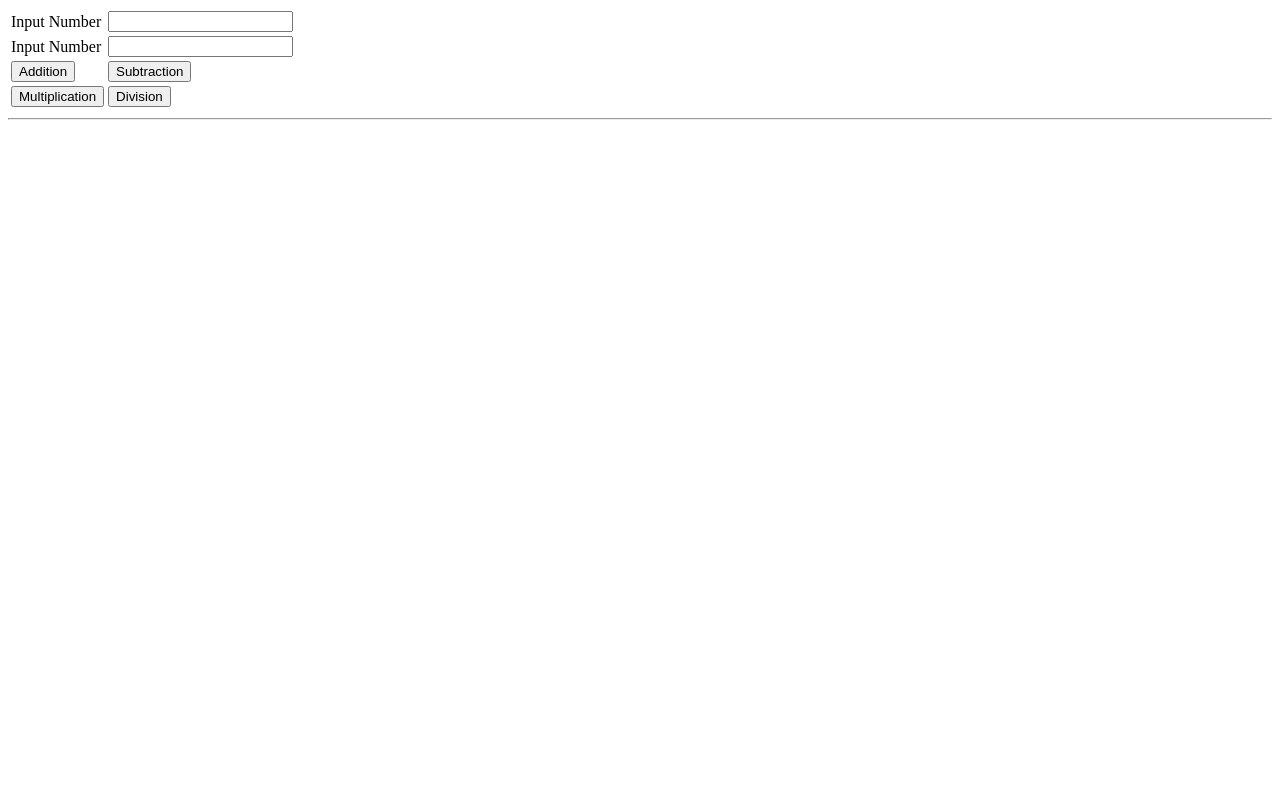
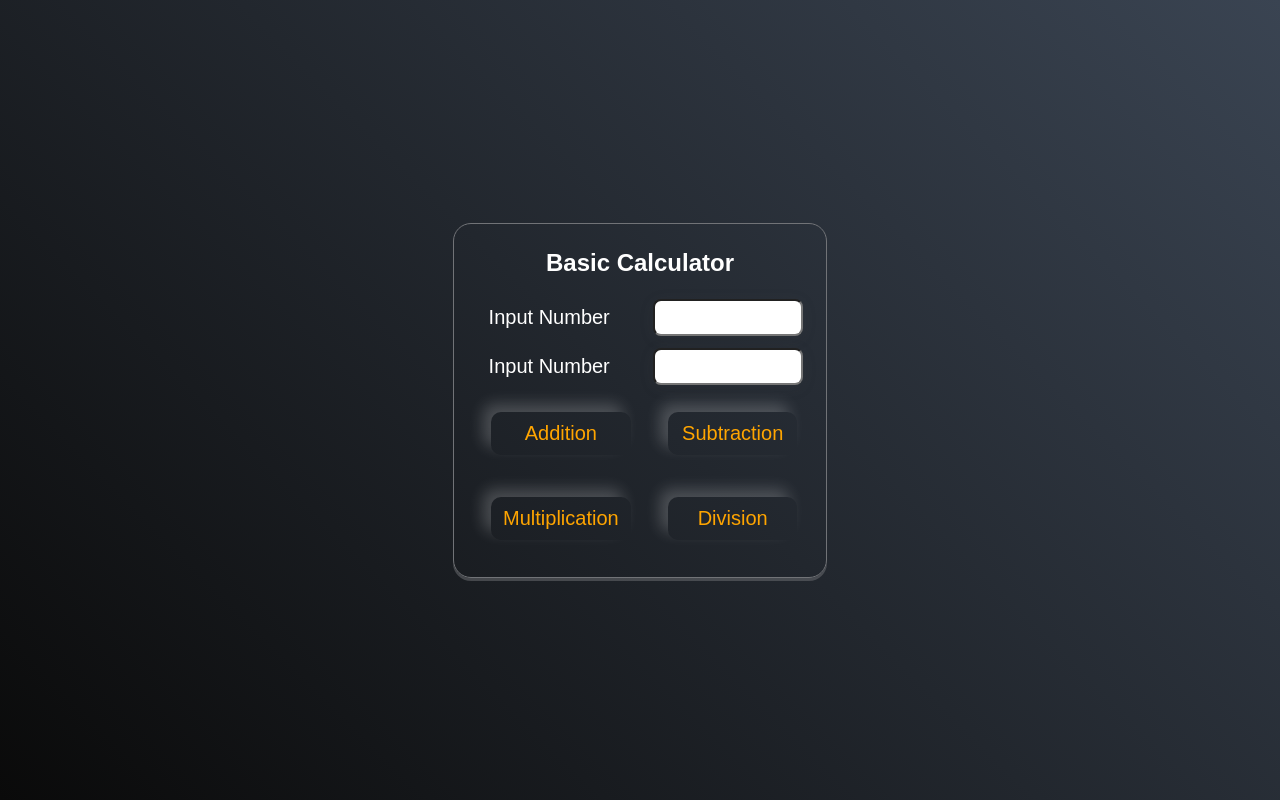
Before and after one commit to akashJan/basic-calculator, a plain HTML site: page index.html in a window 1280 px wide. Drawn offline with Linux system fonts and the light colour scheme.

Commit message:
Applied Styling

```diff
--- a/index.html
+++ b/index.html
@@ -7,28 +7,48 @@
     <link rel="stylesheet" href="style.css" />
   </head>
   <body>
+    <div id="calculator">
+      <h2>Basic Calculator</h2>
       <table>
         <tbody>
+          <!-- Input Div -->
+          <div id="inputDiv">
+             <div id="box1">
               <tr>
                 <td><label for="">Input Number</label></td>
                 <td><input type="number" name="" id="inputFiledOne" /></td>
               </tr>
+             </div>
+             <div id="box2">
               <tr>
                 <td><label for="">Input Number</label></td>
                 <td><input type="number" name="" id="inputFiledTwo" /></td>
               </tr>
+             </div>
+          </div>
+          <!-- Button Div -->
+          <div id="btnDiv">
+            <div id="box3">
               <tr>
                 <td><button type="button" id="addition">Addition</button></td>
-          <td><button type="button">Subtraction</button></td>
+                <td>
+                  <button type="button" id="subtraction">Subtraction</button>
+                </td>
               </tr>
+            </div>
+            <div id="box4">
               <tr>
-          <td><button type="button">Multiplication</button></td>
-          <td><button type="button">Division</button></td>
+                <td>
+                  <button type="button" id="multiplication">
+                    Multiplication
+                  </button>
+                </td>
+                <td><button type="button" id="division">Division</button></td>
               </tr>
+            </div>
+          </div>
         </tbody>
       </table>
-    <hr />
-
     <script src="script.js"></script>
   </body>
 </html>
--- a/script.js
+++ b/script.js
@@ -4,3 +4,24 @@ addition.addEventListener("click", () => {
   const numTwo = +document.querySelector("#inputFiledTwo").value;
   alert(numOne + numTwo);
 });
+
+const subtraction = document.querySelector("#subtraction");
+subtraction.addEventListener("click", () => {
+  const numOne = +document.querySelector("#inputFiledOne").value;
+  const numTwo = +document.querySelector("#inputFiledTwo").value;
+  alert(numOne - numTwo);
+});
+
+const multiplication = document.querySelector("#multiplication");
+multiplication.addEventListener("click", () => {
+  const numOne = +document.querySelector("#inputFiledOne").value;
+  const numTwo = +document.querySelector("#inputFiledTwo").value;
+  alert(numOne * numTwo);
+});
+
+const division = document.querySelector("#division");
+division.addEventListener("click", () => {
+  const numOne = +document.querySelector("#inputFiledOne").value;
+  const numTwo = +document.querySelector("#inputFiledTwo").value;
+  alert(numOne / numTwo);
+});
--- a/style.css
+++ b/style.css
@@ -0,0 +1,65 @@
+* {
+  margin: 0;
+  padding: 0;
+  box-sizing: border-box;
+  font-family: "Poppins", sans-serif;
+}
+
+body {
+  width: 100%;
+  height: 100vh;
+  display: flex;
+  justify-content: center;
+  align-items: center;
+  background: linear-gradient(45deg, #0a0a0a, #3a4452);
+}
+#calculator {
+  border: 1px solid #717377;
+  padding: 15px;
+  border-radius: 18px;
+  background: transparent;
+  box-shadow: 0px 3px rgba(113, 115, 119, 0.5);
+}
+h2 {
+  color: white;
+  display: flex;
+  justify-content: center;
+  margin: 5px;
+  padding: 5px;
+}
+
+label {
+  margin: 8px;
+  padding: 10px;
+  border-radius: 10px;
+  background: transparent;
+  color: #ffffff;
+  font-size: 20px;
+}
+input {
+  width: 150px;
+  padding: 8px;
+  margin: 5px;
+  border-radius: 8px;
+  box-shadow: 0px 3px 15px rgba(84, 84, 84, 0.1);
+  font-size: 15px;
+  color: #000;
+}
+input::placeholder {
+  color: #fff;
+}
+#btnDiv {
+  margin: 10px;
+}
+button {
+  width: 80%;
+  border: none;
+  margin: 20px;
+  padding: 10px;
+  border-radius: 10px;
+  background: transparent;
+  color: orange;
+  font-size: 20px;
+  box-shadow: -8px -8px 15px rgba(255, 255, 255, 0.2);
+  cursor: pointer;
+}
```
Lines whose indentation alone changed are shown as unchanged.
